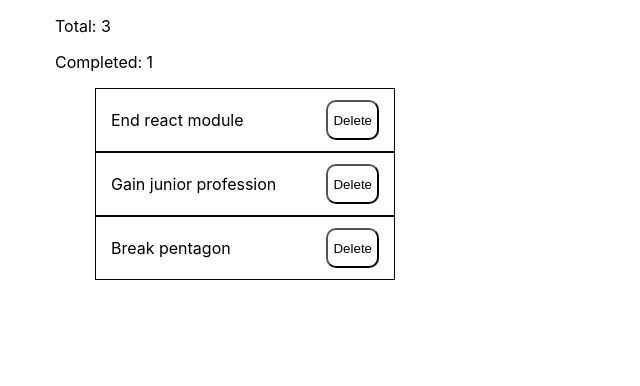
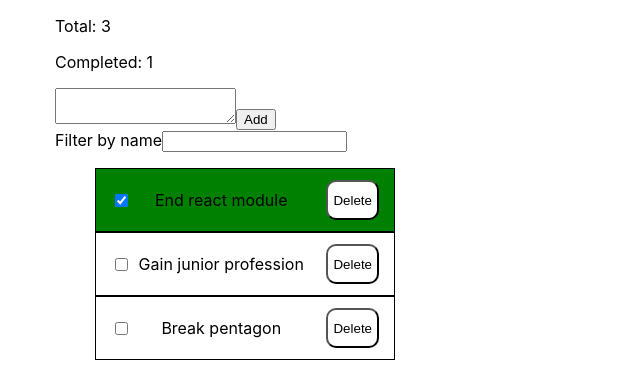
Before and after one commit to 4erkaw/react-practice, a React (Create React App) app: page / in a window 1280 px wide. Shown: the top 386 px of the page, without its empty margins (0-640 px from the left). Built offline with nearby package versions, Linux system fonts and the light colour scheme.

Commit message:
practice day 4-1

```diff
--- a/package.json
+++ b/package.json
@@ -11,6 +11,7 @@
     "react": "^18.1.0",
     "react-dom": "^18.1.0",
     "react-scripts": "5.0.1",
+    "shortid": "^2.2.16",
     "web-vitals": "^2.1.4"
   },
   "scripts": {
--- a/src/App.jsx
+++ b/src/App.jsx
@@ -9,11 +9,28 @@ import Container from "./components/Container";
 // import Dropdown from "./components/Dropdown";
 import TodoList from "./components/TodoList";
 import items from "./components/TodoList/todo.json";
+import TodoEditor from "./components/TodoEditor";
+import Filter from "./components/Filter";
 // import Form from "./components/Form";
+import shortid from "shortid";
 
 export default class App extends Component {
   state = {
     todoList: items,
+    filter: "",
+  };
+
+  addTodo = (text) => {
+    console.log(text);
+    const todo = {
+      id: shortid.generate(),
+      text: text,
+      completed: false,
+    };
+
+    this.setState(({ todoList }) => ({
+      todoList: [...todoList, todo],
+    }));
   };
 
   delete = (todoId) => {
@@ -22,24 +39,59 @@ export default class App extends Component {
     }));
   };
 
+  completedCount = () => {
+    const { todoList } = this.state;
+    return todoList.reduce(
+      (total, todo) => (todo.completed ? total + 1 : total),
+      0
+    );
+  };
+
+  toggleCompleted = (todoId) => {
+    this.setState(({ todoList }) => ({
+      todoList: todoList.map((todo) =>
+        todo.id === todoId ? { ...todo, completed: !todo.completed } : todo
+      ),
+    }));
+  };
+
+  changeFilter = (e) => {
+    this.setState({
+      filter: e.currentTarget.value,
+    });
+  };
+
   formSubmitHandler = (data) => {
     console.log(data);
   };
 
+  getVisibleTodo = () => {
+    const { todoList, filter } = this.state;
+    const toLowerCaseFilter = filter.toLowerCase();
+    return todoList.filter(({ text }) =>
+      text.toLowerCase().includes(toLowerCaseFilter)
+    );
+  };
+
   render() {
-    const { todoList } = this.state;
+    const { todoList, filter } = this.state;
     const total = todoList.length;
-    const completed = todoList.reduce(
-      (total, todo) => (todo.completed ? total + 1 : total),
-      0
-    );
+    const completed = this.completedCount();
+    const filtered = this.getVisibleTodo();
     return (
       <Container>
         <div>
           <p>Total: {total}</p>
           <p>Completed: {completed}</p>
         </div>
-        <TodoList todo={todoList} onDeleteTodo={this.delete} />
+        <TodoEditor onSubmit={this.addTodo} />
+        <Filter value={filter} onChange={this.changeFilter} />
+
+        <TodoList
+          todo={filtered}
+          onDeleteTodo={this.delete}
+          onToggleCompleted={this.toggleCompleted}
+        />
       </Container>
     );
   }
--- /dev/null
+++ b/src/components/Filter/Filter.jsx
@@ -0,0 +1,8 @@
+export default function Filter({ value, onChange }) {
+  return (
+    <label>
+      Filter by name
+      <input type="text" value={value} onChange={onChange} />
+    </label>
+  );
+}
--- /dev/null
+++ b/src/components/Filter/index.jsx
@@ -0,0 +1 @@
+export { default } from "./Filter";
--- /dev/null
+++ b/src/components/TodoEditor/TodoEditor.jsx
@@ -0,0 +1,27 @@
+import { Component } from "react";
+
+export default class TodoEditor extends Component {
+  state = {
+    message: "",
+  };
+
+  handleChange = (e) => {
+    this.setState({ message: e.currentTarget.value });
+  };
+
+  handleSubmit = (e) => {
+    e.preventDefault();
+    this.props.onSubmit(this.state.message);
+    this.setState({ message: "" });
+  };
+
+  render() {
+    const { message } = this.state;
+    return (
+      <form onSubmit={this.handleSubmit}>
+        <textarea value={message} onChange={this.handleChange}></textarea>
+        <button type="submit">Add</button>
+      </form>
+    );
+  }
+}
--- /dev/null
+++ b/src/components/TodoEditor/index.jsx
@@ -0,0 +1 @@
+export { default } from "./TodoEditor";
--- a/src/components/TodoList/TodoList.jsx
+++ b/src/components/TodoList/TodoList.jsx
@@ -1,10 +1,24 @@
+import classNames from "classnames/bind";
 import s from "./TodoList.module.css";
 
-export default function TodoList({ todo, onDeleteTodo }) {
+const cx = classNames.bind(s);
+
+export default function TodoList({ todo, onDeleteTodo, onToggleCompleted }) {
   return (
     <ul className={s.list}>
       {todo.map(({ id, text, completed }) => (
-        <li key={id} className={s.item}>
+        <li
+          key={id}
+          className={cx({
+            item: true,
+            completed: completed,
+          })}
+        >
+          <input
+            type="checkbox"
+            checked={completed}
+            onChange={() => onToggleCompleted(id)}
+          />
           <p>{text}</p>
           <button type="button" onClick={() => onDeleteTodo(id)}>
             Delete
--- a/src/components/TodoList/TodoList.module.css
+++ b/src/components/TodoList/TodoList.module.css
@@ -8,6 +8,10 @@
   align-items: center;
   justify-content: space-between;
   border: 1px solid black;
+}
+
+.completed {
+  background-color: green;
 }
 
 .item > p {
```
Also changed, not shown: 1 other file (tests, documents, lock files or other folders).
